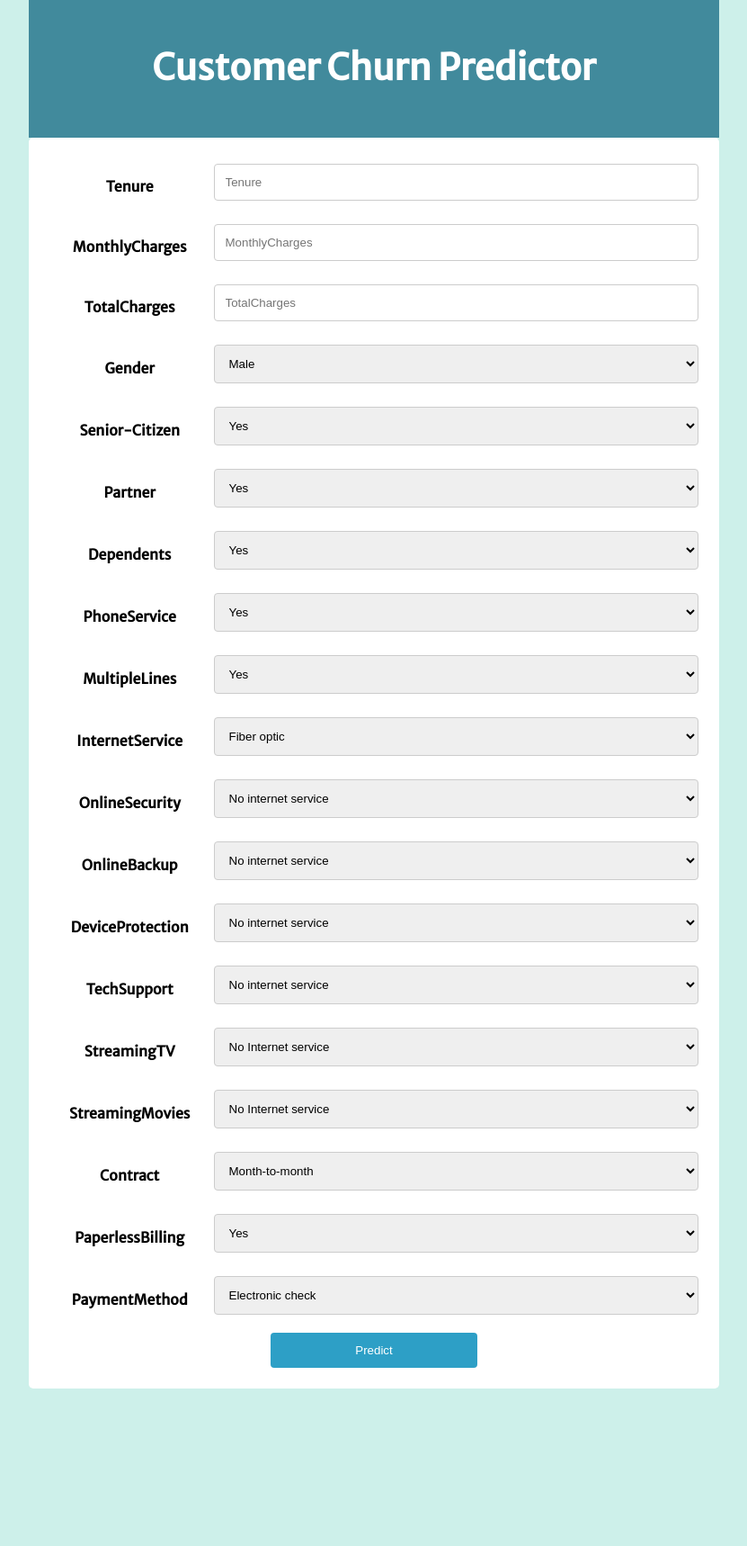
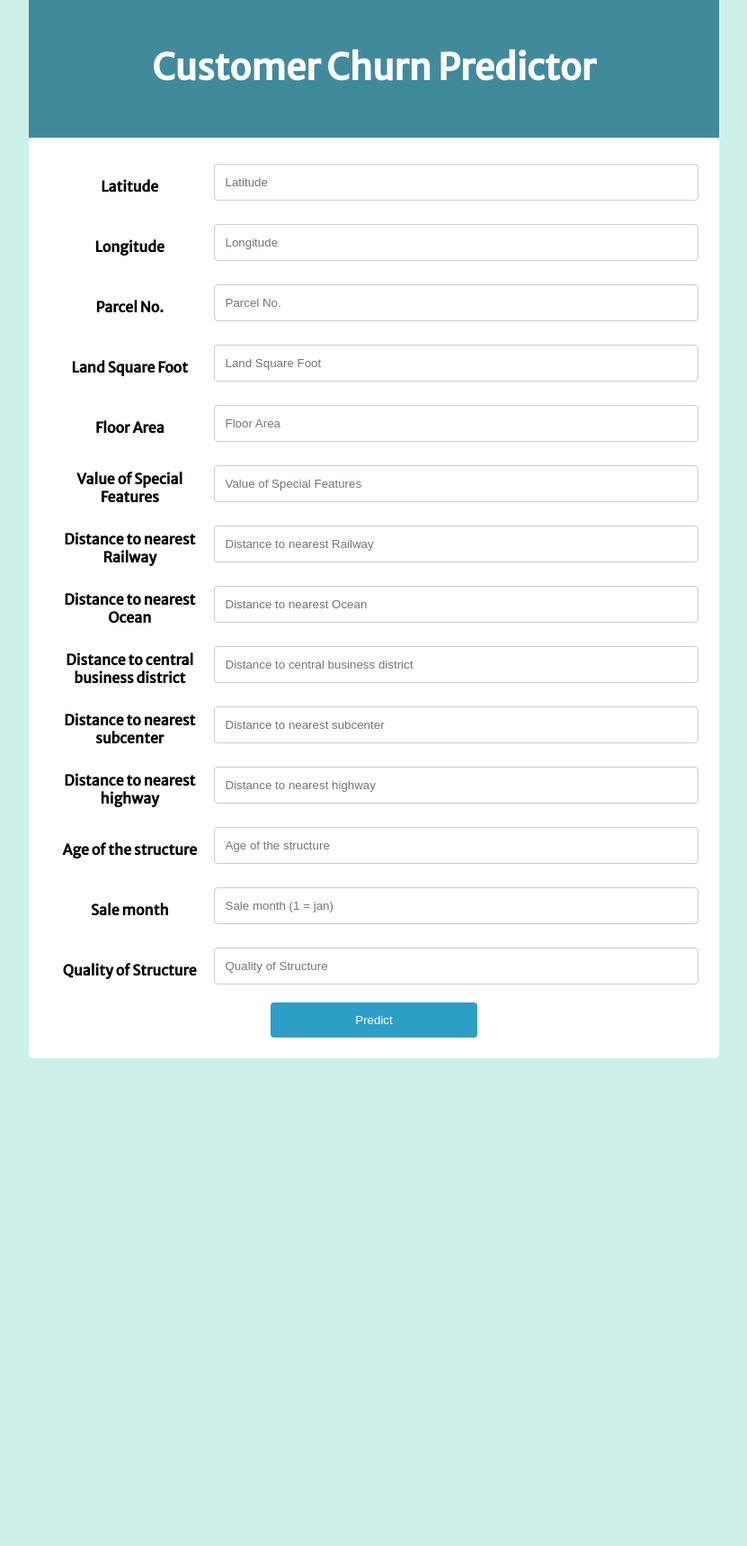
Before and after one commit to abideenn/HousingPricePrediction, a Flask app: page /homepage.html in a window 1280 px wide. Shown: the top 1718 px of the page at 90% size, without its empty margins (224-1055 px from the left). After the commit the page ends 1176 px from the top, so only its background shows below. Run offline with Flask 2, Linux system fonts and the light colour scheme; parts of the project's set-up code (start-up, migrations or seed data) failed here and were passed over.

Commit message:
Update homepage.html

```diff
--- a/templates/homepage.html
+++ b/templates/homepage.html
@@ -1,7 +1,7 @@
 <!DOCTYPE html>
 <html lang="en">
 <head>
-    <title>Churn Prediction</title>
+    <title>House Price Predictor</title>
     <meta name="viewport" content="width=device-width, initial-scale=1">
     <link rel= "stylesheet" type= "text/css" href= "{{ url_for('static',filename='CSS/stylespred.css') }}">
     <link href="https://fonts.googleapis.com/css2?family=Merriweather+Sans&family=Montserrat&family=Sacramento&display=swap" rel="stylesheet">
@@ -29,157 +29,60 @@
     <table "background-color: black">
 
 <tr>
-    <td  class="col-label">  <label>Tenure</label></td>
-       <td  class="col-input">  <input type="text" name="tenure" placeholder="Tenure"></td></tr>
+    <td  class="col-label">  <label>Latitude</label></td>
+       <td  class="col-input">  <input type="text" name="Latitude" placeholder="Latitude"></td></tr>
 
 <tr>
-    <td  class="col-label">  <label>MonthlyCharges</label></td>
-       <td  class="col-input">  <input type="text" name="MonthlyCharges" placeholder="MonthlyCharges"></td></tr>
+    <td  class="col-label">  <label>Longitude</label></td>
+       <td  class="col-input">  <input type="text" name="Longitude" placeholder="Longitude"></td></tr>
 
 <tr>
-    <td  class="col-label">  <label>TotalCharges</label></td>
-       <td  class="col-input">  <input type="text" name="TotalCharges" placeholder="TotalCharges"></td></tr>
+    <td  class="col-label">  <label>Parcel No.</label></td>
+       <td  class="col-input">  <input type="text" name="Parcelno" placeholder="Parcel No."></td></tr>
 
 <tr>
-    <td class="col-label"><label>Gender</label></td>
-   <td  class="col-input">
-        <select class="custom-select" name="gender">
-            <option value='gender_Male'>Male</option>
-            <option value='gender_Female'>Female</option>
-        </select></td></tr>
+    <td  class="col-label">  <label>Land Square Foot</label></td>
+        <td  class="col-input">  <input type="text" name="Landsqfoot" placeholder="Land Square Foot"></td></tr>
 
 <tr>
-     <td  class="col-label"> <label>Senior-Citizen</label></td>
-      <td  class="col-input">
-        <select class="custom-select" name="SeniorCitizen">
-            <option value="SeniorCitizen_1">Yes</option>
-            <option value="SeniorCitizen_0">No</option>
-        </select></td></tr>
+    <td  class="col-label">  <label>Floor Area</label></td>
+        <td  class="col-input">  <input type="text" name="Lvgarea" placeholder="Floor Area"></td></tr>
 
 <tr>
-     <td  class="col-label"> <label>Partner</label></td>
-     <td  class="col-input">
-        <select class="custom-select" name="Partner">
-            <option value="Partner_Yes">Yes</option>
-            <option value="Partner_No">No</option>
-        </select></td></tr>
+    <td  class="col-label">  <label>Value of Special Features</label></td>
+        <td  class="col-input">  <input type="text" name="SpecFeat" placeholder="Value of Special Features"></td></tr>
 
 <tr>
-     <td  class="col-label"> <label>Dependents</label></td>
-     <td  class="col-input">
-        <select class="custom-select" name="Dependents">
-            <option value="Dependents_Yes">Yes</option>
-            <option value="Dependents_No">No</option>
-        </select></td></tr>
+    <td  class="col-label">  <label>Distance to nearest Railway</label></td>
+        <td  class="col-input">  <input type="text" name="Rail_dist" placeholder="Distance to nearest Railway"></td></tr>
 
 <tr>
-     <td  class="col-label"> <label>PhoneService</label></td>
-      <td  class="col-input">
-        <select class="custom-select" name="PhoneService">
-            <option value="PhoneService_Yes">Yes</option>
-            <option value="PhoneService_No">No</option>
-        </select></td></tr>
-
-
+    <td  class="col-label">  <label>Distance to nearest Ocean</label></td>
+       <td  class="col-input">  <input type="text" name="Ocean_dist" placeholder="Distance to nearest Ocean"></td></tr>
 
 <tr>
-     <td  class="col-label"> <label>MultipleLines</label></td>
-        <td  class="col-input">
-        <select class="custom-select" name="MultipleLines">
-            <option value="MultipleLines_Yes">Yes</option>
-            <option value="MultipleLines_No">No</option>
-            <option value="MultipleLines_No phone service">No phone service</option>
-        </select></td></tr>
+    <td  class="col-label">  <label>Distance to central business district</label></td>
+        <td  class="col-input">  <input type="text" name="CNTR_dist" placeholder="Distance to central business district"></td></tr>
 
 <tr>
-     <td  class="col-label"> <label>InternetService</label></td>
-       <td  class="col-input">
-        <select class="custom-select" name="InternetService">
-            <option value="InternetService_Fiber optic">Fiber optic</option>
-            <option value="InternetService_DSL">DSL</option>
-            <option value="InternetService_No">No</option>
-        </select></td></tr>
+    <td  class="col-label">  <label>Distance to nearest subcenter</label></td>
+        <td  class="col-input">  <input type="text" name="Subcntr_di" placeholder="Distance to nearest subcenter"></td></tr>
 
 <tr>
-     <td  class="col-label"> <label>OnlineSecurity</label></td>
-        <td  class="col-input">
-        <select class="custom-select" name="OnlineSecurity">
-            <option value="OnlineSecurity_No internet service">No internet service</option>
-            <option value="OnlineSecurity_Yes">Yes</option>
-            <option value="OnlineSecurity_No">No</option>
-        </select></td></tr>
+    <td  class="col-label">  <label>Distance to nearest highway</label></td>
+        <td  class="col-input">  <input type="text" name="HWY_dist" placeholder="Distance to nearest highway"></td></tr>
 
 <tr>
-     <td  class="col-label"> <label>OnlineBackup</label></td>
-        <td  class="col-input">
-        <select class="custom-select" name="OnlineBackup">
-            <option value="OnlineBackup_No internet service">No internet service</option>
-            <option value="OnlineBackup_Yes">Yes</option>
-            <option value="OnlineBackup_No">No</option>
-        </select></td></tr>
+    <td  class="col-label">  <label>Age of the structure</label></td>
+        <td  class="col-input">  <input type="text" name="Age" placeholder="Age of the structure"></td></tr>
 
 <tr>
-     <td  class="col-label"> <label>DeviceProtection</label></td>
-        <td  class="col-input">
-        <select class="custom-select" name="DeviceProtection">
-            <option value="DeviceProtection_No">No internet service</option>
-            <option value="Yes">Yes</option>
-            <option value="DeviceProtection_No internet service">No</option>
-        </select></td></tr>
+    <td  class="col-label">  <label>Sale month</label></td>
+        <td  class="col-input">  <input type="text" name="Monthsold" placeholder="Sale month (1 = jan)"></td></tr>
 
 <tr>
-     <td  class="col-label"> <label>TechSupport</label></td>
-       <td  class="col-input">
-        <select class="custom-select" name="TechSupport">
-            <option value="TechSupport_No internet service">No internet service</option>
-            <option value="TechSupport_Yes">Yes</option>
-            <option value="TechSupport_No">No</option>
-        </select></td></tr>
-
-<tr>
-     <td  class="col-label"> <label>StreamingTV</label></td>
-       <td  class="col-input">
-        <select class="custom-select" name="StreamingTV">
-            <option value="StreamingTV_No internet service">No Internet service</option>
-            <option value="StreamingTV_Yes">Yes</option>
-            <option value="StreamingTV_No">No</option>
-        </select></td></tr>
-
-<tr>
-     <td  class="col-label"> <label>StreamingMovies</label></td>
-        <td  class="col-input">
-        <select class="custom-select" name="StreamingMovies">
-            <option value="StreamingMovies_No internet service">No Internet service</option>
-            <option value="StreamingMovies_Yes">Yes</option>
-            <option value="StreamingMovies_No">No</option>
-        </select></td></tr>
-
-<tr>
-     <td  class="col-label"> <label>Contract</label></td>
-       <td  class="col-input">
-        <select class="custom-select" name="Contract">
-            <option value="Contract_Month-to-month">Month-to-month</option>
-            <option value="Contract_Two year">Two year</option>
-            <option value="Contract_One year">One year</option>
-        </select></td></tr>
-
-<tr>
-     <td  class="col-label"> <label>PaperlessBilling</label></td>
-        <td  class="col-input">
-        <select class="custom-select" name="PaperlessBilling">
-            <option value="PaperlessBilling_Yes">Yes</option>
-            <option value="PaperlessBilling_No">No</option>
-        </select></td></tr>
-
-<tr>
-     <td  class="col-label"> <label>PaymentMethod</label></td>
-      <td  class="col-input">
-        <select class="custom-select" name="PaymentMethod">
-            <option value="PaymentMethod_Electronic check">Electronic check</option>
-            <option value="PaymentMethod_Mailed check">Mailed check</option>
-            <option value="PaymentMethod_Bank transfer (automatic)">Bank transfer (automatic)</option>
-            <option value="PaymentMethod_Credit card (automatic)">Credit card (automatic)</option>
-        </select></td></tr>
+    <td  class="col-label">  <label>Quality of Structure</label></td>
+        <td  class="col-input">  <input type="text" name="Structure" placeholder="Quality of Structure"></td></tr>
 
     <tr class="form_wrapper">
      <td colspan='2'> <input type="submit" value="Predict"/></td>
```
